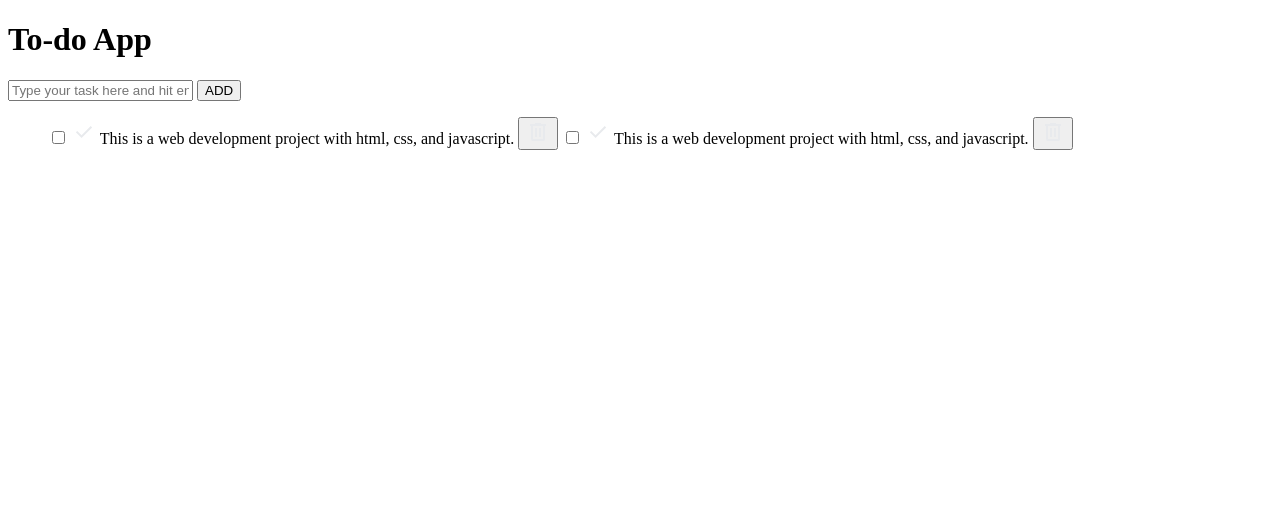
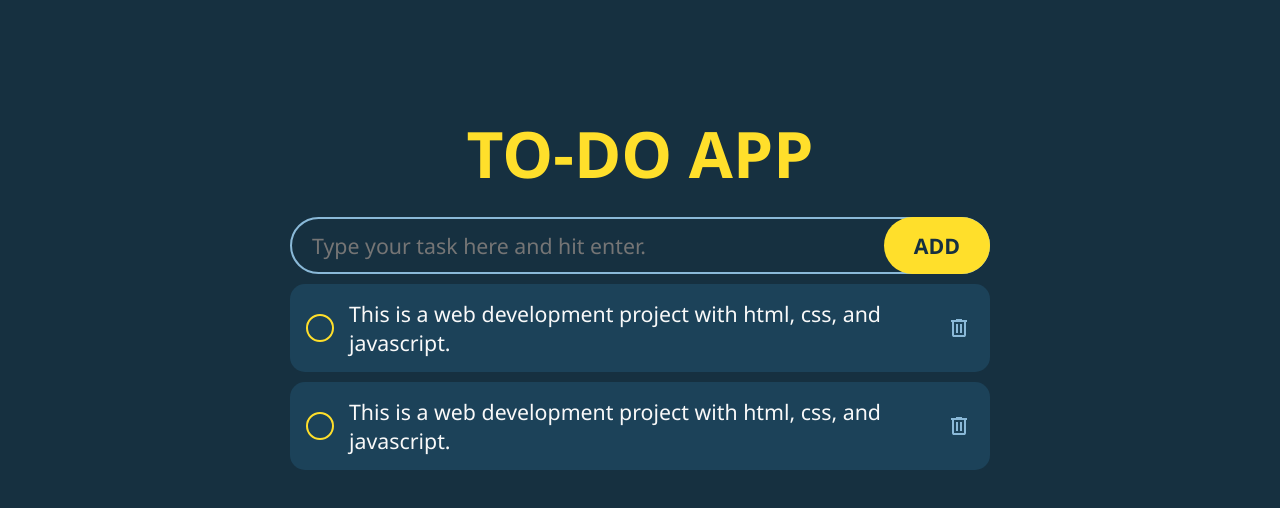
Before and after one commit to andreyestevam/to-do-list, a plain HTML site: page index.html in a window 1280 px wide. Drawn offline with Linux system fonts and the light colour scheme.

Commit message:
Almost done with the css!

```diff
--- /dev/null
+++ b/app.js
@@ -0,0 +1 @@
+alert("test")
--- a/index.html
+++ b/index.html
@@ -5,6 +5,7 @@
     <meta name="viewport" content="width=device-width, initial-scale=1.0">
     <title>To-do App</title>
     <link rel="stylesheet" href="style.css">
+    <script src="app.js" defer></script>
 </head>
 <body>
     <h1>To-do App</h1>
@@ -15,12 +16,12 @@
 
             <button id="add-button">ADD</button>
         </form>
-        <ul id="tasks-list">
+        <ul id="tasks-li">
             <!-- Task 1 below. -->
-            <list class="todo">
-                <input type="checkbox" class="task-1">
+            <li class="todo">
+                <input type="checkbox" id="task-1">
                 <label for="task-1" class="custom-checkbox">
-                    <svg xmlns="http://www.w3.org/2000/svg" height="24px" viewBox="0 -960 960 960" width="24px" fill="#e8eaed">
+                    <svg fill="transparent" xmlns="http://www.w3.org/2000/svg" height="24px" viewBox="0 -960 960 960" width="24px" fill="#e8eaed">
                         <path d="M382-240 154-468l57-57 171 171 367-367 57 57-424 424Z"/>
                     </svg>
                 </label>
@@ -28,17 +29,17 @@
                     This is a web development project with html, css, and javascript.
                 </label>
                 <button class="delete-button">
-                    <svg xmlns="http://www.w3.org/2000/svg" height="24px" viewBox="0 -960 960 960" width="24px" fill="#e8eaed">
+                    <svg fill="var(--secondary-color)" xmlns="http://www.w3.org/2000/svg" height="24px" viewBox="0 -960 960 960" width="24px" fill="#e8eaed">
                         <path d="M280-120q-33 0-56.5-23.5T200-200v-520h-40v-80h200v-40h240v40h200v80h-40v520q0 33-23.5 56.5T680-120H280Zm400-600H280v520h400v-520ZM360-280h80v-360h-80v360Zm160 0h80v-360h-80v360ZM280-720v520-520Z"/>
                     </svg>
                 </button>
-            </list>
+            </li>
 
             <!-- Task 2 below. -->
-            <list class="todo">
-                <input type="checkbox" class="task-2">
+            <li class="todo">
+                <input type="checkbox" id="task-2">
                 <label for="task-2" class="custom-checkbox">
-                    <svg xmlns="http://www.w3.org/2000/svg" height="24px" viewBox="0 -960 960 960" width="24px" fill="#e8eaed">
+                    <svg fill="transparent" xmlns="http://www.w3.org/2000/svg" height="24px" viewBox="0 -960 960 960" width="24px" fill="#e8eaed">
                         <path d="M382-240 154-468l57-57 171 171 367-367 57 57-424 424Z"/>
                     </svg>
                 </label>
@@ -46,11 +47,11 @@
                     This is a web development project with html, css, and javascript.
                 </label>
                 <button class="delete-button">
-                    <svg xmlns="http://www.w3.org/2000/svg" height="24px" viewBox="0 -960 960 960" width="24px" fill="#e8eaed">
+                    <svg fill="var(--secondary-color)" xmlns="http://www.w3.org/2000/svg" height="24px" viewBox="0 -960 960 960" width="24px" fill="#e8eaed">
                         <path d="M280-120q-33 0-56.5-23.5T200-200v-520h-40v-80h200v-40h240v40h200v80h-40v520q0 33-23.5 56.5T680-120H280Zm400-600H280v520h400v-520ZM360-280h80v-360h-80v360Zm160 0h80v-360h-80v360ZM280-720v520-520Z"/>
                     </svg>
                 </button>
-            </list>
+            </li>
         </ul>
     </div>
 </body>
--- a/style.css
+++ b/style.css
@@ -0,0 +1,142 @@
+:root{
+    --background: #163040;
+    --primary-color: #1c4259;
+    --secondary-color: #8ab9d8;
+    --accent-color: #ffdf2b;
+    --text-color: #f9f9f9;
+}
+*{
+    margin: 0;
+    padding: 0;
+}
+html{
+    font-family: 'Segoe UI', Tahoma, Geneva, Verdana, sans-serif;
+    font-size: 16pt;
+    color: var(--text-color);
+}
+body{
+    min-height: 100vh;
+    padding: 10px;
+    background-color: var(--background);
+    display: flex;
+    flex-direction: column;
+    align-items: center;
+}
+h1{
+    margin-top: 100px;
+    margin-bottom: 20px;
+    font-size: 3rem;
+    font-weight: 800;
+    text-transform: uppercase;
+    text-align: center;
+    color: var(--accent-color);
+}
+.wrapper{
+    width: 700px;
+    max-width: 100%;
+    display: flex;
+    flex-direction: column;
+    gap: 10px;
+}
+#task-input{
+    box-sizing: border-box;
+    padding: 12px 20px;
+    width: 100%;
+    background: none;
+    border: 2px solid var(--secondary-color);
+    border-radius: 1000px;
+    font: inherit;
+    color: var(--text-color);
+    caret-color: var(--accent-color);
+}
+#task-input:focus{
+    outline: none;
+}
+form{
+    position: relative;
+}
+#add-button{
+    position: absolute;
+    top: 0;
+    right: 0;
+
+    background-color: var(--accent-color);
+    height: 100%;
+    padding: 0 30px;
+    border: none;
+    border-radius: 1000px;
+    font: inherit;
+    font-weight: 600;
+    color: var(--background);
+    cursor: pointer;
+}
+.todo{
+    margin-bottom: 10px;
+    padding: 0 16px;
+    background-color: var(--primary-color);
+    border-radius: 15px;
+    display: flex;
+    align-items: center;
+}
+.todo .todo-text{
+    padding: 15px;
+    padding-right: 0;
+    flex-grow: 1;
+    transition: 200ms ease;
+}
+.delete-button{
+    padding: 3px;
+    background: none;
+    border: none;
+    display: flex;
+    justify-content: center;
+    align-items: center;
+    cursor: pointer;
+}
+.delete-button svg{
+    transition: 200ms ease;
+}
+.delete-button:hover svg{
+    fill: #ff0033;
+}
+.custom-checkbox{
+    border: 2px solid var(--accent-color);
+    border-radius: 50%;
+    min-height: 20px;
+    min-width: 20px;
+    display: flex;
+    justify-content: center;
+    align-items: center;
+    flex-shrink: 0;
+    transition: 200ms ease;
+    cursor: pointer;
+}
+input[type="checkbox"]:checked ~ .custom-checkbox{
+    background-color: var(--accent-color);
+}
+input[type="checkbox"]:checked ~ .custom-checkbox svg{
+    fill: var(--primary-color);
+}
+input[type="checkbox"]:checked ~ .todo-text{
+    text-decoration: line-through;
+    color: var(--secondary-color);
+}
+input[type="checkbox"]{
+    display: none;
+}
+@media(max-width: 500px){
+    html{
+        font-size: 12pt;
+    }
+    #add-button{
+        position: unset;
+        width: 100%;
+        margin-top: 10px;
+        padding: 15px;
+        height: auto;
+    }
+    h1{
+        margin-top: 50px;
+        font-size: 15vw;
+    }
+}
```
